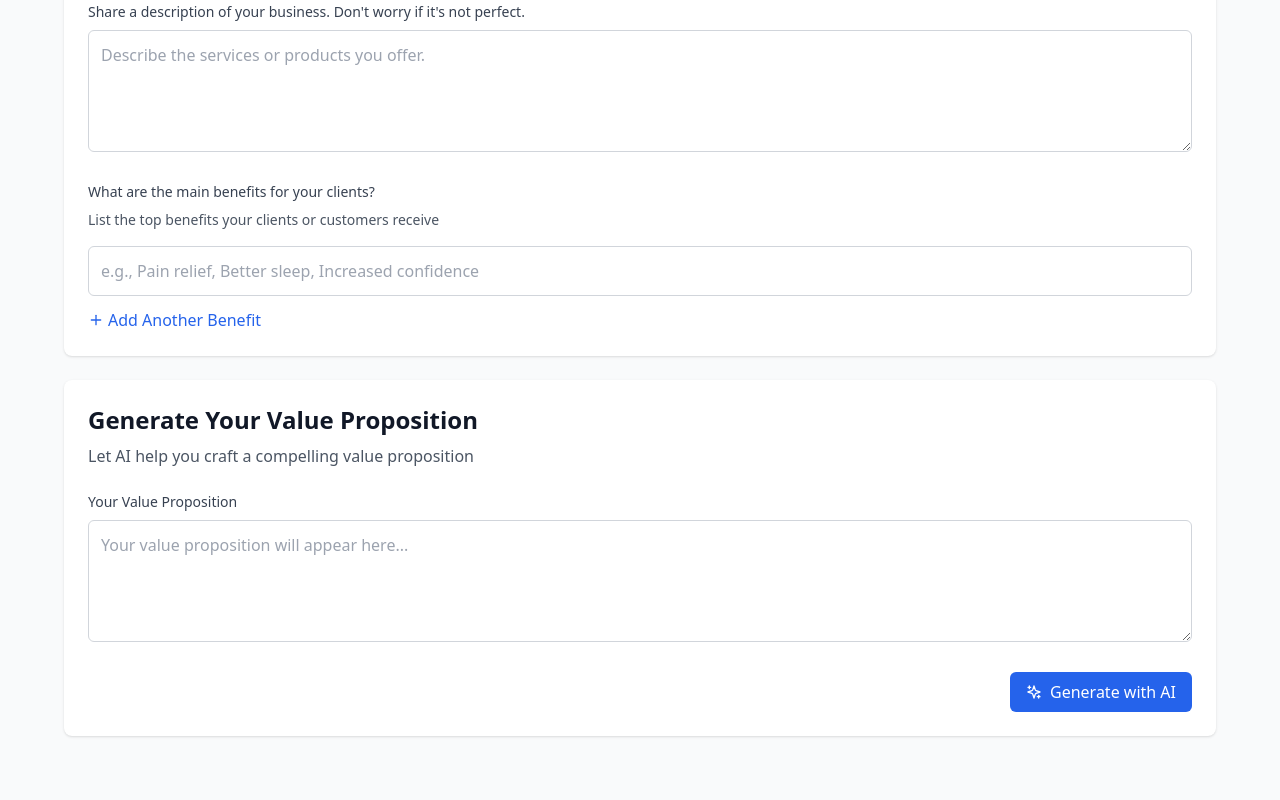
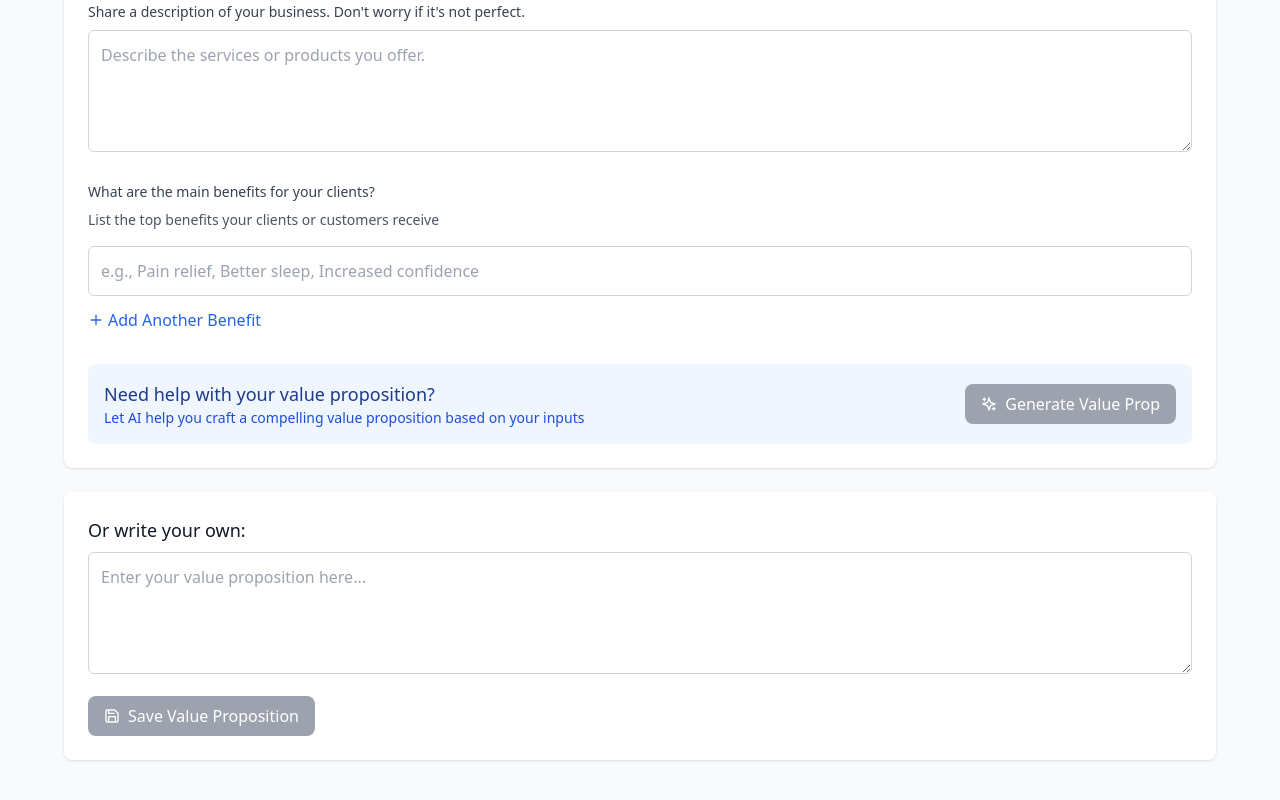
Before and after one commit to briannablacet/marketing-content-lab, a Next.js app: page /value-proposition in a window 1280 px wide. Shown: the part 567-1367 px from the top of the page. Built offline with nearby package versions, Linux system fonts and the light colour scheme.

Commit message:
added save button to value prop (needs to be hooked up to the back end)

```diff
--- a/src/components/features/MarketingWalkthrough/components/ValuePropStep/index.tsx
+++ b/src/components/features/MarketingWalkthrough/components/ValuePropStep/index.tsx
@@ -1,8 +1,8 @@
 // src/components/features/MarketingWalkthrough/components/ValuePropStep/index.tsx
-// FIXED VERSION - Proper headers like WelcomeStep
+// EMERGENCY FIX - AI help with preview/edit/save flow restored
 
 import React, { useState, useEffect } from 'react';
-import { Sparkles, Loader, CheckCircle, Target } from 'lucide-react';
+import { Sparkles, Loader, CheckCircle, Target, Save } from 'lucide-react';
 import { useNotification } from '../../../../../context/NotificationContext';
 import StrategicDataService from '../../../../../services/StrategicDataService';
 import { Card } from '@/components/ui/card';
@@ -31,70 +31,85 @@ const ValuePropStep: React.FC<ValuePropStepProps> = ({ onNext, onBack, formData
     const [productType, setProductType] = useState('');
     const [keyBenefits, setKeyBenefits] = useState(['']);
 
-    // Load existing data from StrategicDataService and localStorage
+    // NEW: AI generation preview state
+    const [generatedValueProp, setGeneratedValueProp] = useState('');
+    const [showPreview, setShowPreview] = useState(false);
+
+    // Load existing data from StrategicDataService, localStorage, AND walkthrough formData
     useEffect(() => {
         const loadExistingData = async () => {
             try {
-                // First try to get data from StrategicDataService
+                // 1. First, try to load from walkthrough formData
+                if (formData.productName) {
+                    setProductName(formData.productName);
+                }
+                if (formData.productDescription) {
+                    setProductDescription(formData.productDescription);
+                }
+                if (formData.valueProp) {
+                    setExistingValueProp(formData.valueProp);
+                    setParagraph(formData.valueProp);
+                }
+                if (formData.personas && formData.personas.length > 0) {
+                    setTarget(formData.personas[0].role || '');
+                }
+
+                // 2. Then try StrategicDataService
                 const productData = await StrategicDataService.getProductInfo();
                 if (productData && (productData.name || productData.description)) {
-                    if (productData.name) {
+                    if (productData.name && !productName) {
                         setProductName(productData.name);
                         setFormData(prev => ({ ...prev, productName: productData.name }));
                     }
-                    if (productData.description) {
+                    if (productData.description && !productDescription) {
                         setProductDescription(productData.description);
                         setFormData(prev => ({ ...prev, productDescription: productData.description }));
                     }
-                } else {
-                    // Fallback to localStorage
+                }
+
+                // 3. Fallback to localStorage
+                if (!productName || !productDescription) {
                     const savedProduct = localStorage.getItem('marketingProduct');
                     if (savedProduct) {
                         const parsedProduct = JSON.parse(savedProduct);
-                        if (parsedProduct.name) {
+                        if (parsedProduct.name && !productName) {
                             setProductName(parsedProduct.name);
                             setFormData(prev => ({ ...prev, productName: parsedProduct.name }));
                         }
-                        if (parsedProduct.description || parsedProduct.type) {
+                        if ((parsedProduct.description || parsedProduct.type) && !productDescription) {
                             setProductDescription(parsedProduct.description || parsedProduct.type);
                             setFormData(prev => ({ ...prev, productDescription: parsedProduct.description || parsedProduct.type }));
                         }
                     }
                 }
 
-                // Then try to get value prop from localStorage
+                // 4. Load value prop from localStorage if not in formData
+                if (!existingValueProp) {
                     const marketingValueProp = localStorage.getItem('marketingValueProp');
                     if (marketingValueProp) {
                         setExistingValueProp(marketingValueProp);
                         setParagraph(marketingValueProp);
                         setFormData(prev => ({ ...prev, valueProp: marketingValueProp }));
                     }
-
-                // Load target audience from personas if available
-                const personas = formData.personas || [];
-                if (personas.length > 0) {
-                    const targetAudience = personas[0].role || '';
-                    setTarget(targetAudience);
-                    setFormData(prev => ({ ...prev, targetAudience }));
                 }
 
-                // Load solution and benefit if available
+                // 5. Load messaging framework
                 const messagingFramework = await StrategicDataService.getMessagingFramework();
                 if (messagingFramework) {
-                    if (messagingFramework.solution) {
+                    if (messagingFramework.solution && !solution) {
                         setSolution(messagingFramework.solution);
                         setFormData(prev => ({ ...prev, solution: messagingFramework.solution }));
                     }
-                    if (messagingFramework.benefit) {
+                    if (messagingFramework.benefit && !benefit) {
                         setBenefit(messagingFramework.benefit);
                         setFormData(prev => ({ ...prev, benefit: messagingFramework.benefit }));
                     }
                 }
 
-                // Load value proposition from StrategicDataService
+                // 6. Load value proposition from StrategicDataService
                 try {
                     const valueProp = await StrategicDataService.getValueProposition();
-                    if (valueProp) {
+                    if (valueProp && !existingValueProp) {
                         setExistingValueProp(valueProp);
                         setParagraph(valueProp);
                         setFormData(prev => ({ ...prev, valueProp }));
@@ -109,7 +124,7 @@ const ValuePropStep: React.FC<ValuePropStepProps> = ({ onNext, onBack, formData
         };
 
         loadExistingData();
-    }, []);
+    }, [formData]);
 
     // Update formData when local state changes
     useEffect(() => {
@@ -125,6 +140,7 @@ const ValuePropStep: React.FC<ValuePropStepProps> = ({ onNext, onBack, formData
         }));
     }, [productName, productDescription, target, solution, benefit, proof, existingValueProp, paragraph]);
 
+    // FIXED AI HELP FUNCTION with preview
     const handleAIHelp = async () => {
         if (!productName) {
             showNotification('Please provide a product name', 'error');
@@ -133,50 +149,45 @@ const ValuePropStep: React.FC<ValuePropStepProps> = ({ onNext, onBack, formData
 
         setIsLoading(true);
         try {
-            const requestBody = {
-                type: 'valueProposition',
-                data: {
-                    productInfo: {
-                        name: productName,
-                        description: productDescription || '',
-                        targetAudience: target || '',
-                        benefits: [solution, benefit].filter(Boolean),
-                        proof: proof || ''
-                    },
-                    competitors: [],
-                    industry: 'technology',
-                    focusAreas: ['user', 'business'],
-                    tone: 'professional',
-                    currentFramework: {
-                        valueProposition: existingValueProp || paragraph,
-                        solution: solution,
-                        benefit: benefit,
-                        proof: proof
-                    }
-                }
-            };
+            console.log('Calling AI for value proposition generation...');
 
             const response = await fetch('/api/api_endpoints', {
                 method: 'POST',
                 headers: {
                     'Content-Type': 'application/json',
-                    'Authorization': `Bearer ${localStorage.getItem('token')}`,
                 },
-                body: JSON.stringify(requestBody),
+                body: JSON.stringify({
+                    type: 'valueProposition',
+                    data: {
+                        productInfo: {
+                            name: productName,
+                            description: productDescription || productType,
+                            targetAudience: target || '',
+                            benefits: keyBenefits.filter(Boolean),
+                        },
+                        competitors: [],
+                        industry: 'technology',
+                        focusAreas: ['user', 'business'],
+                        tone: 'professional'
+                    }
+                }),
             });
 
-            const result = await response.json();
+            console.log('API response status:', response.status);
 
             if (!response.ok) {
-                throw new Error(result.message || 'Failed to generate value proposition');
+                throw new Error(`API error: ${response.status}`);
             }
 
+            const result = await response.json();
+            console.log('API result:', result);
+
             if (result.valueProposition) {
-                setParagraph(result.valueProposition);
-                setFormData(prev => ({ ...prev, valueProp: result.valueProposition }));
+                setGeneratedValueProp(result.valueProposition);
+                setShowPreview(true);
                 showNotification('Value proposition generated successfully!', 'success');
             } else {
-                showNotification('No value proposition was generated. Please try again.', 'error');
+                throw new Error('No value proposition in response');
             }
         } catch (error) {
             console.error('Error generating value prop:', error);
@@ -186,25 +197,38 @@ const ValuePropStep: React.FC<ValuePropStepProps> = ({ onNext, onBack, formData
         }
     };
 
-    const handleSave = async () => {
-        const valueToSave = existingValueProp || paragraph;
-        setFormData(prev => ({ ...prev, valueProp: valueToSave }));
+    // ACCEPT GENERATED VALUE PROP
+    const handleAcceptGenerated = () => {
+        setParagraph(generatedValueProp);
+        setExistingValueProp(generatedValueProp);
+        setShowPreview(false);
+        setFormData(prev => ({ ...prev, valueProp: generatedValueProp }));
+        handleSave(generatedValueProp);
+    };
+
+    // SAVE FUNCTION
+    const handleSave = async (valueToSave = null) => {
+        const finalValue = valueToSave || paragraph || existingValueProp;
+
+        if (!finalValue) {
+            showNotification('Please enter or generate a value proposition first', 'error');
+            return;
+        }
+
+        setFormData(prev => ({ ...prev, valueProp: finalValue }));
 
         // Save to localStorage
-        localStorage.setItem('marketingValueProp', valueToSave);
+        localStorage.setItem('marketingValueProp', finalValue);
 
-        // Try to save to StrategicDataService if the method exists
+        // Save to StrategicDataService
         try {
             if (StrategicDataService.setValueProposition && typeof StrategicDataService.setValueProposition === 'function') {
-                await StrategicDataService.setValueProposition(valueToSave);
-            } else {
-                console.log('StrategicDataService.setValueProposition method not available');
+                await StrategicDataService.setValueProposition(finalValue);
             }
             setIsAccepted(true);
             showNotification('Value proposition saved successfully!', 'success');
         } catch (error) {
             console.error('Error saving value proposition to StrategicDataService:', error);
-            // Still show success since localStorage save worked
             setIsAccepted(true);
             showNotification('Value proposition saved successfully!', 'success');
         }
@@ -216,8 +240,39 @@ const ValuePropStep: React.FC<ValuePropStepProps> = ({ onNext, onBack, formData
 
     return (
         <div className="w-full max-w-none space-y-6">
+            {/* SAVED VALUE PROP DISPLAY (shows at top when saved) */}
+            {(paragraph || existingValueProp) && (
+                <Card className="p-6 bg-white-50 border-gray-200">
+                    <div className="flex items-center gap-3 mb-4">
+                        <CheckCircle className="w-6 h-6 text-blue-600" />
+                        <h2 className="text-xl font-semibold text-gray-900">Your Value Proposition</h2>
+                    </div>
+                    <textarea
+                        value={paragraph || existingValueProp}
+                        onChange={(e) => setParagraph(e.target.value)}
+                        className="w-full p-4 border border-gray-300 rounded-md focus:ring-2 focus:ring-blue-500 focus:border-blue-500 text-gray-800 bg-white"
+                        rows={4}
+                    />
+                    <div className="mt-4 flex gap-2">
+                        <button
+                            onClick={() => handleSave()}
+                            className="flex items-center gap-2 px-4 py-2 bg-blue-600 text-white rounded-lg hover:bg-green-700"
+                        >
+                            <Save className="w-4 h-4" />
+                            Save Changes
+                        </button>
+                        {isAccepted && (
+                            <span className="flex items-center gap-1 text-blue-600 text-sm">
+                                <CheckCircle className="w-4 h-4" />
+                                Saved!
+                            </span>
+                        )}
+                    </div>
+                </Card>
+            )}
+
+            {/* MAIN INPUT CARD */}
             <Card className="p-6">
-                {/* SMALLER HEADLINE ON WHITE CARD BACKGROUND */}
                 <div className="mb-6">
                     <h2 className="text-2xl font-semibold text-gray-900">Tell us about your business</h2>
                     <p className="text-gray-600 mt-2">We'll use this information to create your value proposition</p>
@@ -292,30 +347,18 @@ const ValuePropStep: React.FC<ValuePropStepProps> = ({ onNext, onBack, formData
                         </div>
                     </div>
                 </div>
-            </Card>
 
-            {/* AI Help Section */}
-            <Card className="p-6">
-                <div className="mb-6">
-                    <h2 className="text-2xl font-semibold text-gray-900">Generate Your Value Proposition</h2>
-                    <p className="text-gray-600 mt-2">Let AI help you craft a compelling value proposition</p>
+                {/* AI HELP SECTION */}
+                <div className="mt-8 p-4 bg-blue-50 rounded-lg">
+                    <div className="flex items-center justify-between">
+                        <div>
+                            <h3 className="text-lg font-medium text-blue-900">Need help with your value proposition?</h3>
+                            <p className="text-blue-700 text-sm">Let AI help you craft a compelling value proposition based on your inputs</p>
                         </div>
-                <div className="space-y-6">
-                    <div>
-                        <label className="block text-sm font-medium text-gray-700 mb-2">Your Value Proposition</label>
-                        <textarea
-                            value={paragraph}
-                            onChange={(e) => setParagraph(e.target.value)}
-                            placeholder="Your value proposition will appear here..."
-                            className="w-full p-3 border border-gray-300 rounded-md focus:ring-2 focus:ring-blue-500 focus:border-blue-500"
-                            rows={4}
-                        />
-                    </div>
-                    <div className="flex justify-end">
                         <button
                             onClick={handleAIHelp}
-                            disabled={isLoading}
-                            className="px-4 py-2 bg-blue-600 text-white rounded-md hover:bg-blue-700 disabled:bg-gray-400 flex items-center gap-2"
+                            disabled={isLoading || !productName}
+                            className="flex items-center gap-2 px-4 py-2 bg-blue-600 text-white rounded-lg hover:bg-blue-700 disabled:bg-gray-400 disabled:cursor-not-allowed"
                         >
                             {isLoading ? (
                                 <>
@@ -325,13 +368,68 @@ const ValuePropStep: React.FC<ValuePropStepProps> = ({ onNext, onBack, formData
                             ) : (
                                 <>
                                     <Sparkles className="w-4 h-4" />
-                                    Generate with AI
+                                    Generate Value Prop
                                 </>
                             )}
                         </button>
                     </div>
                 </div>
             </Card>
+
+            {/* AI GENERATED PREVIEW BOX */}
+            {showPreview && generatedValueProp && (
+                <Card className="p-6 bg-yellow-50 border-yellow-200">
+                    <div className="flex items-center gap-3 mb-4">
+                        <Sparkles className="w-6 h-6 text-yellow-600" />
+                        <h3 className="text-xl font-semibold text-yellow-900">AI Generated Value Proposition</h3>
+                    </div>
+                    <textarea
+                        value={generatedValueProp}
+                        onChange={(e) => setGeneratedValueProp(e.target.value)}
+                        className="w-full p-4 border border-yellow-300 rounded-md focus:ring-2 focus:ring-yellow-500 focus:border-yellow-500 text-yellow-800 bg-white"
+                        rows={4}
+                    />
+                    <div className="mt-4 flex gap-2">
+                        <button
+                            onClick={handleAcceptGenerated}
+                            className="flex items-center gap-2 px-4 py-2 bg-blue-600 text-white rounded-lg hover:bg-blue-700"
+                        >
+                            <CheckCircle className="w-4 h-4" />
+                            Accept & Save
+                        </button>
+                        <button
+                            onClick={() => setShowPreview(false)}
+                            className="px-4 py-2 border border-gray-300 rounded-lg hover:bg-gray-50"
+                        >
+                            Cancel
+                        </button>
+                    </div>
+                </Card>
+            )}
+
+            {/* MANUAL INPUT SECTION - if no value prop exists yet */}
+            {!paragraph && !existingValueProp && !showPreview && (
+                <Card className="p-6 bg-gray-50">
+                    <h3 className="text-lg font-medium text-gray-900 mb-2">Or write your own:</h3>
+                    <textarea
+                        value={paragraph}
+                        onChange={(e) => setParagraph(e.target.value)}
+                        className="w-full p-3 border border-gray-300 rounded-md focus:ring-2 focus:ring-blue-500 focus:border-blue-500"
+                        rows={4}
+                        placeholder="Enter your value proposition here..."
+                    />
+                    <div className="mt-4">
+                        <button
+                            onClick={() => handleSave()}
+                            disabled={!paragraph}
+                            className="flex items-center gap-2 px-4 py-2 bg-blue-600 text-white rounded-lg hover:bg-blue-700 disabled:bg-gray-400 disabled:cursor-not-allowed"
+                        >
+                            <Save className="w-4 h-4" />
+                            Save Value Proposition
+                        </button>
+                    </div>
+                </Card>
+            )}
         </div>
     );
 };
```
Lines whose indentation alone changed are shown as unchanged.
